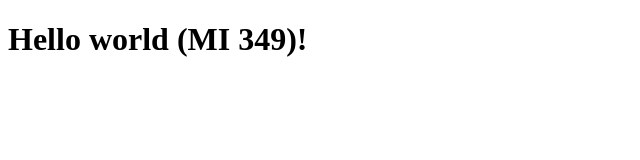
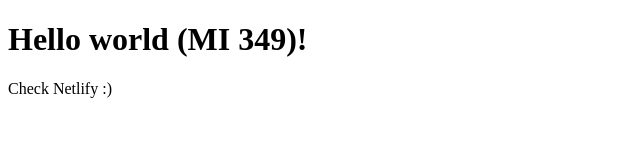
Before and after one commit to mgulielmi/hello_mi349, a plain HTML site: page index.html in a window 1280 px wide. Shown: the whole page, without its empty margins (0-640 px from the left). Drawn offline with Linux system fonts and the light colour scheme.

Commit message:
small change to check netlify deployment

```diff
--- a/index.html
+++ b/index.html
@@ -7,5 +7,6 @@
 </head>
 <body>
     <h1>Hello world (MI 349)!</h1>
+    <p>Check Netlify :)<p></p>
 </body>
 </html>
```
